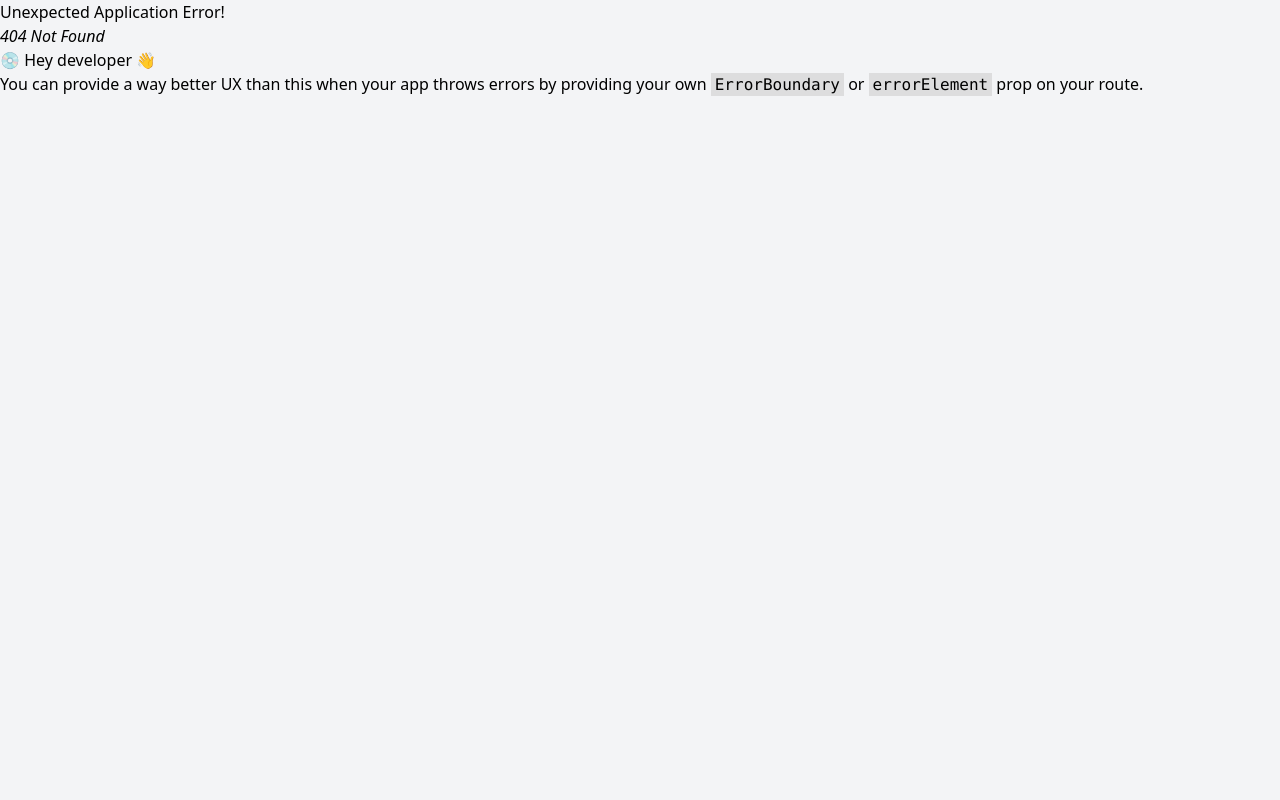
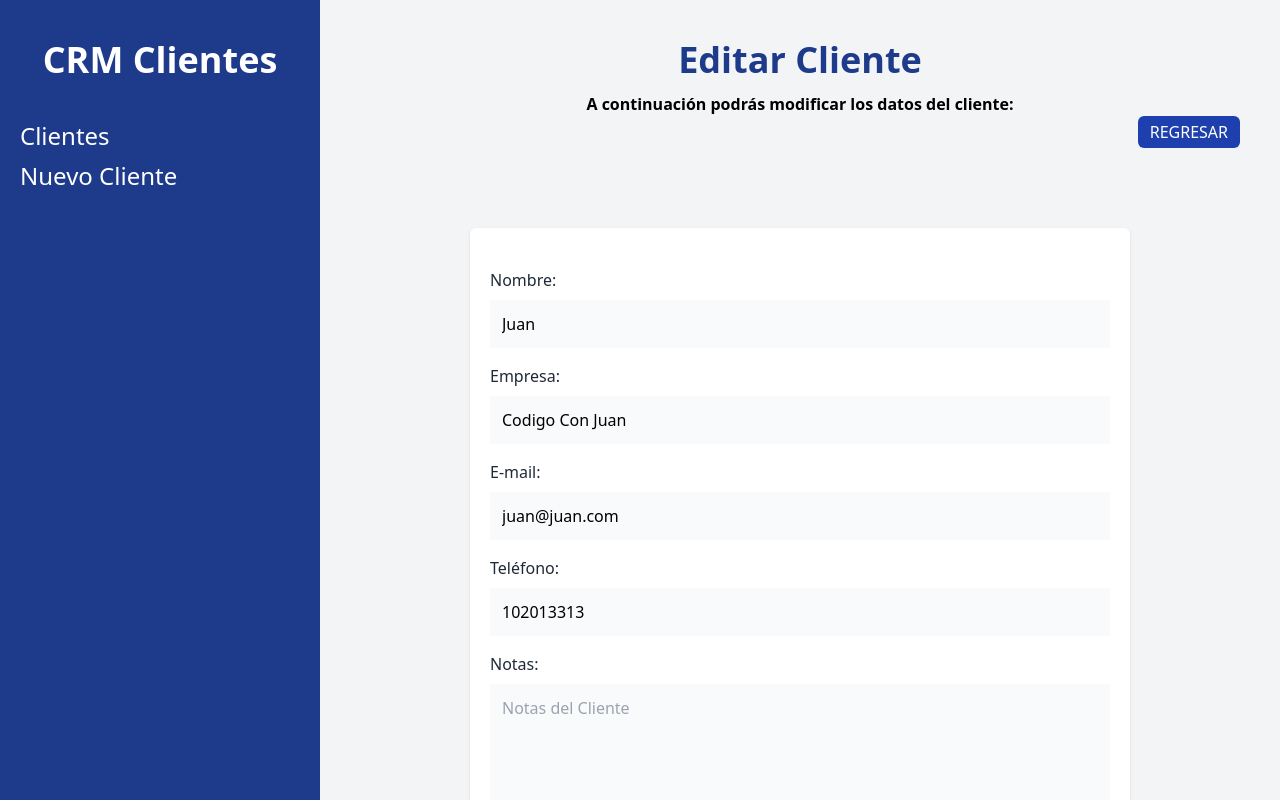
Before and after one commit to omarasael1980/crm_software, a React (Vite) app: page /clientes/1/editar in a window 1280 px wide. Before the commit this address had no page. Built offline with nearby package versions, Linux system fonts and the light colour scheme; data requests are answered from the project's data file.

Commit message:
Proyecto terminado

```diff
--- a/db.json
+++ b/db.json
@@ -36,15 +36,12 @@
       "empresa": "Codigo Con Juan"
     },
     {
+      "nombre": "Juan ",
+      "empresa": "Santee",
+      "email": "j@s.com",
+      "telefono": "23423423",
+      "notas": "No ",
       "id": 6
-    },
-    {
-      "nombre": "om",
-      "empresa": "om",
-      "email": "om@ms.com",
-      "telefono": "23423",
-      "notas": "dfsd",
-      "id": 7
     },
     {
       "nombre": "Loana",
--- a/src/components/Cliente.jsx
+++ b/src/components/Cliente.jsx
@@ -1,8 +1,15 @@
+import { useNavigate, Form, redirect } from "react-router-dom"
+import { eliminarCliente } from "../data/clientes"
+export async function action({params}){
 
 
+   await eliminarCliente(params.clienteId)
+return redirect('/')
+}
+
 function Cliente({cliente}) {
-    const {nombre, empresa, email, telefono} = cliente
-
+    const {nombre, empresa, email, telefono,id} = cliente
+    const navegar = useNavigate()
   return (
 
 
@@ -21,12 +28,30 @@ function Cliente({cliente}) {
             </p>
         </td>
         <td className="p-6 flex gap-3">
-            <button className="text-blue-600 hover:text-blue-900  uppercase font-bold text-xs ">
+            <button
+            onClick={()=>
+                navegar(`/clientes/${id}/editar`)
+  }
+            className="text-blue-600 hover:text-blue-900  uppercase font-bold text-xs ">
                 Editar
+
             </button>
-            <button className="text-red-600 hover:text-red-900 uppercase font-bold text-xs ">
-                Eliminar
-            </button>
+           <Form
+           method="POST"
+           action={`/clientes/${id}/eliminar`}
+           onSubmit={e=>{
+                if(!confirm("Deseas eliminar al cliente: "+nombre)){
+                e.preventDefault(0)
+            }
+        }
+
+           }
+
+           >
+                <button  type="submit" className="text-red-600 hover:text-red-900 uppercase font-bold text-xs ">
+                    Eliminar
+                </button>
+           </Form>
         </td>
       </tr>
 
--- a/src/components/ErrorPage.jsx
+++ b/src/components/ErrorPage.jsx
@@ -10,7 +10,7 @@ export default function ErrorPage(){
             </h1>
 
                     <p className="text-center text-xl font-bold mt-20 text-blue-900">Hubo un error</p>
-                    <p className="text-center text-xl font-bold mt-20 text-blue-900">{error.message}</p>
+                    <p className="text-center text-xl font-bold mt-20 text-blue-900">{error.statusText || error.message}</p>
 
         </div>
     )
--- a/src/components/Formulario.jsx
+++ b/src/components/Formulario.jsx
@@ -12,6 +12,8 @@ const Formulario = ({cliente}) => {
                     className="mt-2 block w-full p-3 bg-gray-50"
                     placeholder="Nombre del Cliente"
                     name="nombre"
+                    defaultValue={cliente?.nombre}
+
                 />
             </div>
             <div className="mb-4">
@@ -25,6 +27,8 @@ const Formulario = ({cliente}) => {
                     className="mt-2 block w-full p-3 bg-gray-50"
                     placeholder="Empresa del Cliente"
                     name="empresa"
+                    defaultValue={cliente?.empresa}
+
                 />
             </div>
 
@@ -39,6 +43,8 @@ const Formulario = ({cliente}) => {
                     className="mt-2 block w-full p-3 bg-gray-50"
                     placeholder="Email del Cliente"
                     name="email"
+                    defaultValue={cliente?.email}
+
                 />
             </div>
 
@@ -53,6 +59,8 @@ const Formulario = ({cliente}) => {
                     className="mt-2 block w-full p-3 bg-gray-50"
                     placeholder="Teléfono del Cliente"
                     name="telefono"
+                    defaultValue={cliente?.telefono}
+
                 />
             </div>
 
@@ -68,6 +76,8 @@ const Formulario = ({cliente}) => {
                     className="mt-2 block w-full p-3 bg-gray-50 h-40 align-self"
                     placeholder="Notas del Cliente"
                     name="notas"
+                    defaultValue={cliente?.notas}
+
                 />
             </div>
         </>
--- a/src/data/clientes.js
+++ b/src/data/clientes.js
@@ -19,3 +19,39 @@ try {
     console.log(error)
 }
 }
+
+// regresa un cliente para edicion
+export async function obtenerCliente(id){
+    const respuesta  = await fetch (`${import.meta.env.VITE_API_URL}/${id}`)
+    const resultado = respuesta.json()
+    return resultado
+}
+export async function actualizarCliente(datos, id){
+   // console.log(`${import.meta.env.VITE_API_URL}/${id}`)
+
+    try {
+        const respuesta = await fetch (`${import.meta.env.VITE_API_URL}/${id}`,{
+            method: 'PUT',
+            body:JSON.stringify(datos),
+            headers:{
+                'content-type': 'application/json'
+            }
+        })
+        await respuesta.json()
+    } catch (error) {
+        console.log(error)
+    }
+    return {}
+}
+export async function eliminarCliente(id){
+    try {
+        const respuesta = await fetch (`${import.meta.env.VITE_API_URL}/${id}`,{
+            method: 'DELETE',
+
+        })
+        await respuesta.json()
+    } catch (error) {
+        console.log(error)
+    }
+    return {}
+}
--- a/src/main.jsx
+++ b/src/main.jsx
@@ -6,6 +6,8 @@ import Layout from './components/Layout'
 import NuevoCliente, {action as nuevoClienteAction} from './pages/NuevoCliente'
 import Index, {loader as clientesLoader} from './pages/Index'
 import ErrorPage from './components/ErrorPage'
+import EditarCliente, {loader as editarClienteLoader, action as editarClienteAction} from './pages/EditarCliente'
+import {action as eliminarClienteAction} from './components/Cliente'
 const router = createBrowserRouter([
   {
     path: '/',
@@ -25,6 +27,19 @@ const router = createBrowserRouter([
         action:nuevoClienteAction,
         errorElement:<ErrorPage/>
 
+
+      },
+      {
+        path: '/clientes/:clienteId/editar',
+        element: <EditarCliente/>,
+        loader:editarClienteLoader,
+        action:editarClienteAction,
+        errorElement:<ErrorPage/>
+      },
+      {
+        path: '/clientes/:clienteId/eliminar',
+        action:eliminarClienteAction
+
       }
 
 
--- /dev/null
+++ b/src/pages/EditarCliente.jsx
@@ -0,0 +1,85 @@
+import { Form , useNavigate, useLoaderData, useActionData, redirect} from "react-router-dom"
+import Formulario from "../components/Formulario"
+import { obtenerCliente, actualizarCliente } from "../data/clientes"
+import Error from "../components/Error"
+
+export async function loader({params}){
+
+    const cliente = await obtenerCliente(params.clienteId)
+    //console.log(cliente)
+    if (Object.values(cliente).length === 0 ){
+        throw new Response("", {
+            status: 404,
+            statusText: "El cliente no existe"
+
+        })
+    }
+    return cliente
+    }
+export async function action({request, params}){
+    const formData = await request.formData()
+    //validar los datos del action
+    //validar que no esten vacios los campos
+    const datos = Object.fromEntries(formData)
+    const email= formData.get("email")
+    const errores =[]
+    if(Object.values(datos).includes("")){
+      errores.push("Debes llenar todos los campos")
+    }
+    //validar email
+    let regex = new RegExp(/^([a-zA-Z0-9._-]+@[a-zA-Z0-9.-]+\.[a-zA-Z]{2,4})$/);
+
+    if(!regex.test(email)){
+      errores.push("Email no válido")
+
+    }
+    if(Object.keys(errores).length >0){
+      return errores
+    }
+
+    await actualizarCliente(datos, params.clienteId)
+
+
+    return redirect("/")
+}
+
+
+function EditarCliente() {
+    const cliente = useLoaderData()
+    const nav = useNavigate()
+    const errores = useActionData()
+  return (
+    <>
+      <h1 className="text-4xl text-center font-bold text-blue-900 ">Editar Cliente</h1>
+      <p className="mt-3 font-bold text-center">A continuación podrás modificar los datos del cliente:</p>
+      <div className="flex justify-end">
+        <button className="bg-blue-800 py-1 uppercase px-3 text-white rounded-md"
+        onClick={() =>{nav(-1)}}
+        > Regresar</button>
+      </div>
+      <div className="bg-white shadow rounded-md md:w-3/4 mx-auto px-5 py-10 mt-20">
+         {errores?.length && errores.map((error, i)=>(
+          <Error key={i}>{error}</Error>
+         )
+         )}
+        <Form
+        method="post"
+        noValidate
+        >
+           <Formulario
+           cliente = {cliente}
+          />
+          <input
+            type="submit"
+            value ="Guardar Cambios"
+            className="mt-5 w-full rounded-lg bg-blue-800 p-3 uppercase text-white text-lg"
+          />
+        </Form>
+      </div>
+
+
+    </>
+  )
+}
+
+export default EditarCliente
```
